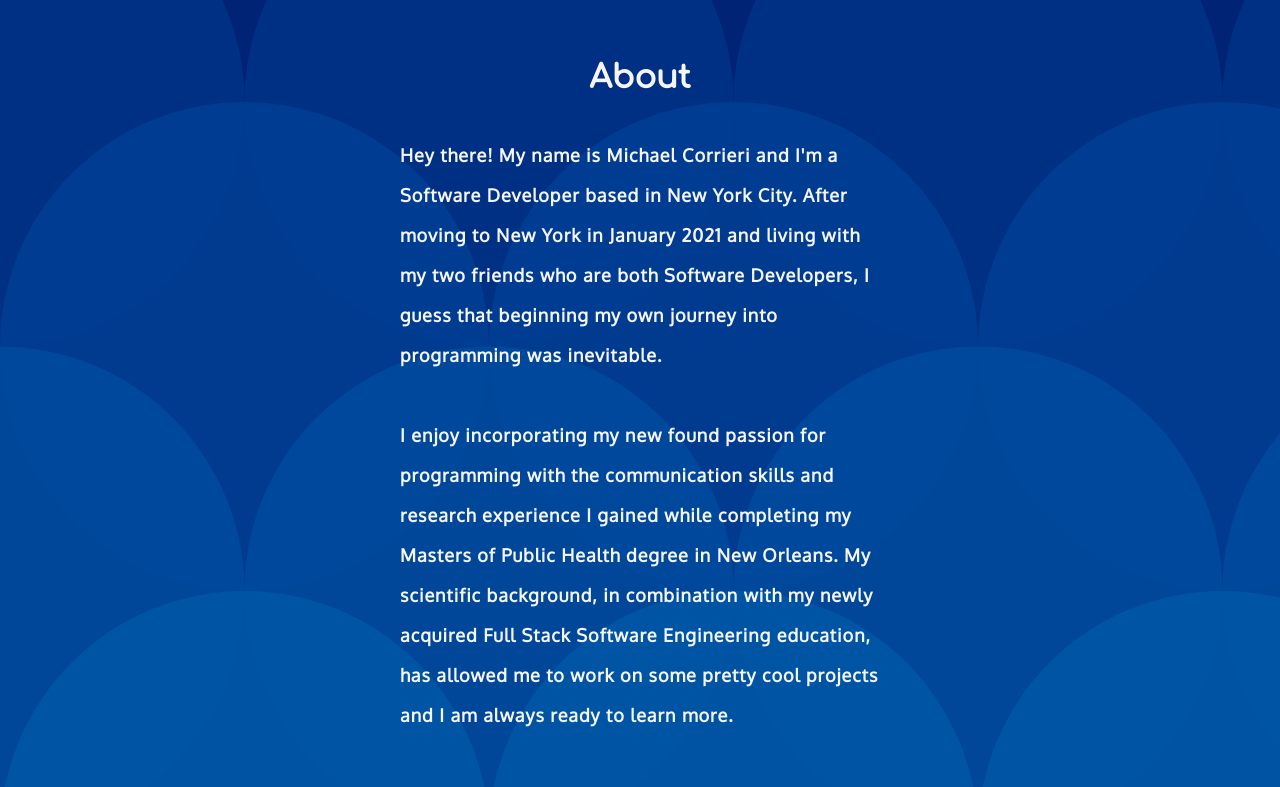
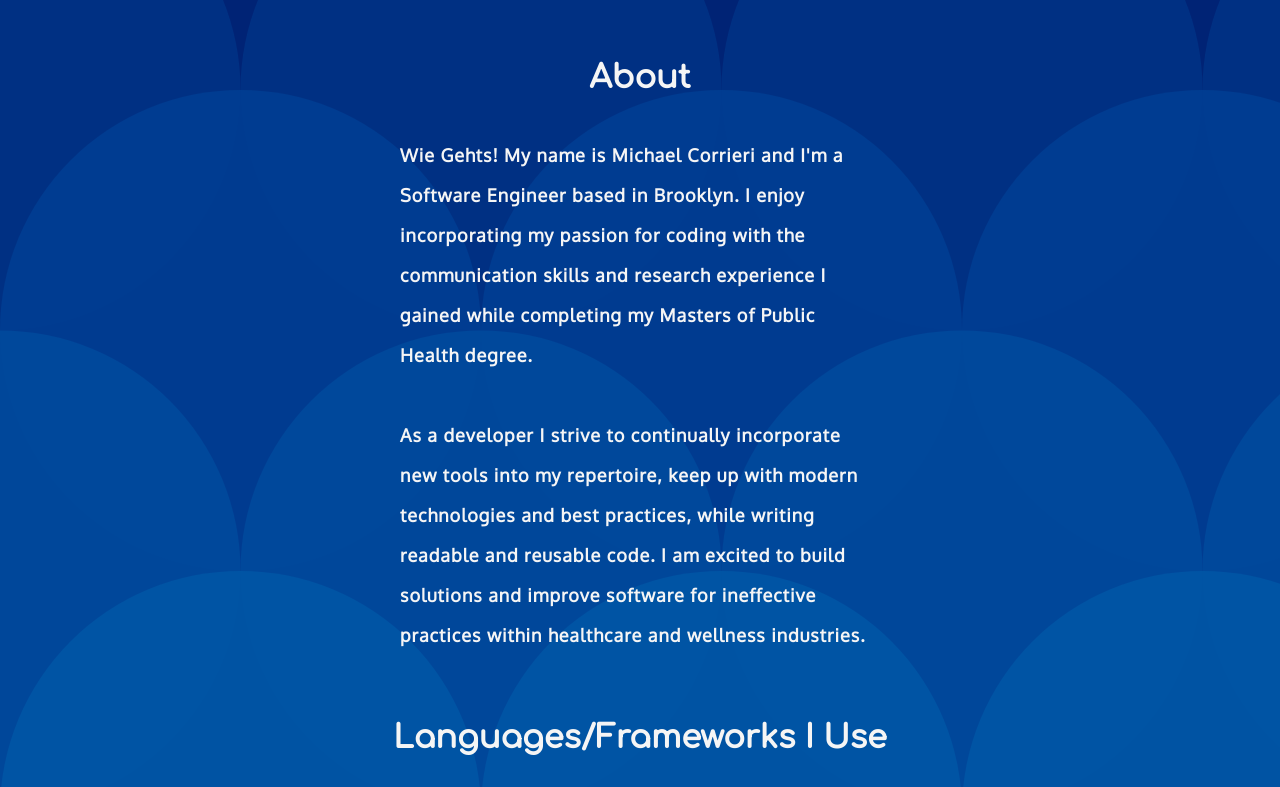
Before and after one commit to mcorrieri/Portfolio, a React (Create React App) app: page / in a window 1280 px wide. Shown: the part 682-1469 px from the top of the page. Built offline with nearby package versions, Linux system fonts and the light colour scheme.

Commit message:
updated about

```diff
--- a/src/Components/AboutMe.js
+++ b/src/Components/AboutMe.js
@@ -15,20 +15,18 @@ function AboutMe() {
       <div className="aboutmebox">
         <h2>About</h2>
         <p className="description">
-          Hey there! My name is Michael Corrieri and I'm a Software Developer
-          based in New York City. After moving to New York in January 2021 and
-          living with my two friends who are both Software Developers, I guess
-          that beginning my own journey into programming was inevitable.{" "}
-          <br></br>
-          <br></br> I enjoy incorporating my new found passion for programming
-          with the communication skills and research experience I gained while
-          completing my Masters of Public Health degree in New Orleans. My
-          scientific background, in combination with my newly acquired Full
-          Stack Software Engineering education, has allowed me to work on some
-          pretty cool projects and I am always ready to learn more.
+          Wie Gehts! My name is Michael Corrieri and I'm a Software Engineer
+          based in Brooklyn. I enjoy incorporating my passion for coding with
+          the communication skills and research experience I gained while
+          completing my Masters of Public Health degree.<br></br>
+          <br></br> As a developer I strive to continually incorporate new tools
+          into my repertoire, keep up with modern technologies and best
+          practices, while writing readable and reusable code. I am excited to
+          build solutions and improve software for ineffective practices within
+          healthcare and wellness industries.
         </p>
         <br></br>
-        <h2>Frameworks I Use</h2>
+        <h2>Languages/Frameworks I Use</h2>
         <div className="language-icons">
           <img
             src={JS}
@@ -44,6 +42,9 @@ function AboutMe() {
             height="65px"
             weight="65px"
           />
+          <img src={Ruby} className="icon" alt="portimg" height="65px" />
+          <img src={Rails} className="icon" alt="portimg" height="65px" />
+          <img src={PSQL} className="icon" alt="portimg" height="65px" />
           <img
             src={Mongo}
             className="icon"
@@ -52,9 +53,6 @@ function AboutMe() {
             weight="65px"
           />
           <img src={Firebase} className="icon" alt="portimg" height="65px" />
-          <img src={Ruby} className="icon" alt="portimg" height="65px" />
-          <img src={Rails} className="icon" alt="portimg" height="65px" />
-          <img src={PSQL} className="icon" alt="portimg" height="65px" />
           <img src={MUI} className="icon" alt="portimg" height="65px" />
           <img src={HTML} className="icon" alt="portimg" height="65px" />
           <img src={Semantic} className="icon" alt="portimg" height="65px" />
```
